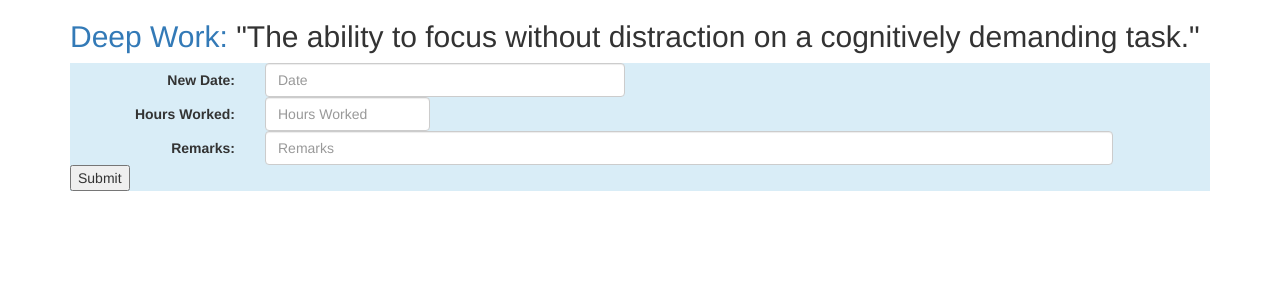
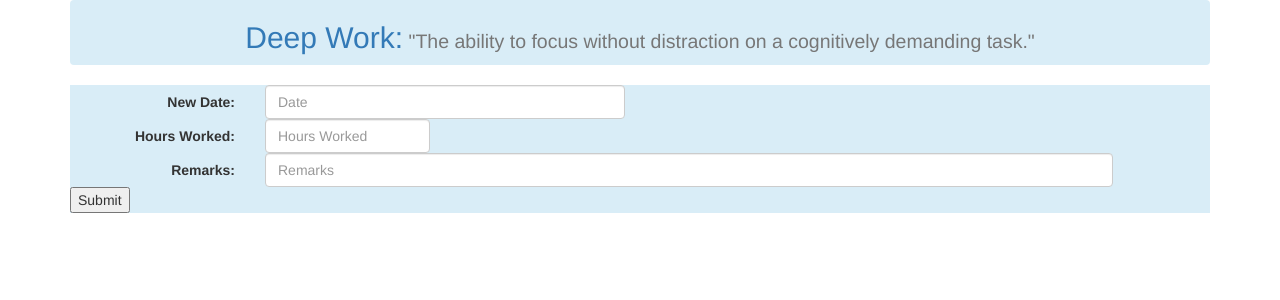
Before and after one commit to thomasjohncole/deepwork2, a Flask app: page /add/ in a window 1280 px wide. Shown: the top 300 px of the page. Run offline with Flask 2, Linux system fonts and the light colour scheme; some libraries are stand-ins or nearby versions.

Commit message:
Add header/nav to add_day.html

```diff
--- a/templates/add_day.html
+++ b/templates/add_day.html
@@ -4,7 +4,9 @@
 
 <div class="container">
 
-    <h2><a href={{url_for('indexPage')}}>Deep Work:</a> "The ability to focus without distraction on a cognitively demanding task."</h2>
+    <nav class="navbar bg-info">
+        <h2 class="text-center"><a href={{url_for('indexPage')}}>Deep Work:</a><small> "The ability to focus without distraction on a cognitively demanding task."</small></h2>
+    </nav>
 
     <form class="form-horizontal bg-info" method='POST' action="{{ url_for('addDay') }}">
 
```
